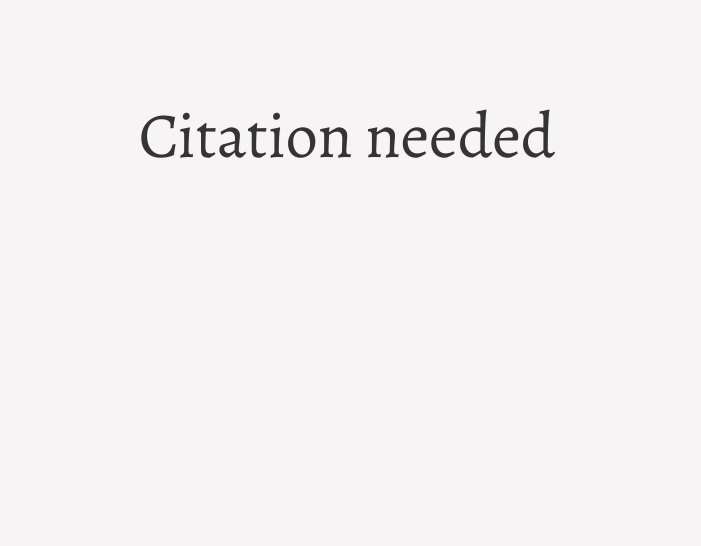
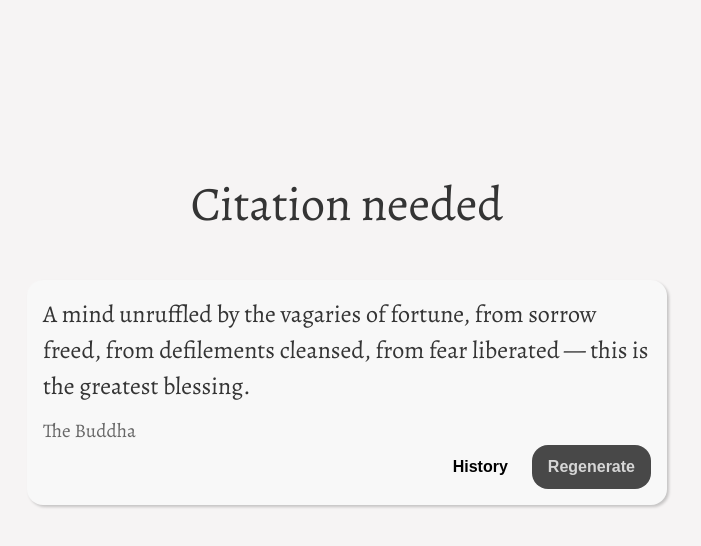
Before and after one commit to Anoromi/citation-needed, a Vue app: page / in a window 1280 px wide. Shown: the top 546 px of the page, without its empty margins (293-994 px from the left). Built offline with nearby package versions, Linux system fonts and the light colour scheme.

Commit message:
add mock quotecard

```diff
--- a/src/App.vue
+++ b/src/App.vue
@@ -1,32 +1,55 @@
-<script setup lang="ts"></script>
+<script setup lang="ts">
+import Quotecard from './components/Quotecard.vue';
+
+
+const mockCitation =  {
+"author": "The Buddha",
+    "content": "A mind unruffled by the vagaries of fortune, from sorrow freed, from defilements cleansed, from fear liberated — this is the greatest blessing.",
+    "tags": [
+        "Wisdom"
+    ],
+    "authorSlug": "the-buddha",
+}
+
+</script>
 
 <template>
   <main class="font-sans">
-    <div class="page">
-    <h1 class="font-serif">Citation needed</h1>
-    </div>
+    <article class="page">
+      <h1 class="font-serif">Citation needed</h1>
+      <Quotecard :data="mockCitation"></Quotecard>
+    </article>
   </main>
 </template>
 
 <style scoped>
+main {
+  display: flex;
+  flex-direction: column;
+  align-items: center;
+  height: 100%;
+}
 
-main {
+.page {
+  max-width: 60rem;
+  margin: 0 0.5rem;
+  width: 100%;
   display: flex;
   flex-direction: column;
   align-items: center;
 }
 
-.page {
-  max-width: 60rem;
+h1 {
+  font-size: 2rem;
+  margin-top: 20vh;
+  font-weight: 400;
+  font-style: normal;
+  text-align: center;
 }
 
-h1 {
-  font-size: 1rem;
-  margin-top: 10vh;
-  font-size: 4rem;
-  font-weight: 400;
-  font-style: normal;
-
+@media only screen and (min-width: 600px) {
+  h1 {
+    font-size: 3rem;
+  }
 }
-
 </style>
--- /dev/null
+++ b/src/components/Quotecard.vue
@@ -0,0 +1,110 @@
+<script setup lang="ts">
+const props = defineProps<{
+  data?: {
+    author: string;
+    content: string;
+    tags: string[];
+    authorSlug: string;
+  };
+}>();
+</script>
+<template>
+  <section class="citation-card">
+    <blockquote class="font-serif">{{ props.data?.content }}</blockquote>
+    <cite class="font-serif">{{ props.data?.author }}</cite>
+    <div class="button-row">
+      <button
+        class="text-button"
+        @click="
+          () => {
+            console.log('hello there');
+          }
+        "
+        type="button"
+      >
+        History
+      </button>
+      <button
+        class="primary-button"
+        @click="
+          () => {
+            console.log('hello there');
+          }
+        "
+        type="button"
+      >
+        Regenerate
+      </button>
+    </div>
+  </section>
+</template>
+
+<style scoped>
+.citation-card {
+  background: rgba(var(--surface), 1);
+  padding: 1rem;
+  border-radius: 1rem;
+  box-shadow: 2px 2px 3px rgba(0, 0, 0, 0.2);
+  max-width: 38rem;
+}
+
+.citation-card blockquote {
+  font-size: 1.5rem;
+  font-weight: normal;
+  margin: 0;
+}
+
+.citation-card cite {
+  font-size: 1.2rem;
+  color: rgba(var(--foreground-variant), 1);
+  display: block;
+  margin-top: 0.8rem;
+}
+
+.button-row {
+  display: flex;
+  justify-content: end;
+  width: 100%;
+  align-items: center;
+  column-gap: 0.5rem;
+}
+
+.text-button {
+  padding: 0.8rem 1rem;
+  border-radius: 1rem;
+  font-size: 1rem;
+  border: none;
+  background: transparent;
+  cursor: pointer;
+  transition: background ease-out 100ms;
+  font-weight: 700;
+}
+
+.text-button:hover {
+  background: rgba(var(--primary), 0.2);
+}
+
+.text-button:active {
+  background: rgba(var(--primary), 0.1);
+}
+
+.primary-button {
+  padding: 0.8rem 1rem;
+  border-radius: 1rem;
+  font-size: 1rem;
+  background: rgba(var(--primary), 1);
+  color: rgba(var(--primary-foreground), 1);
+  border: none;
+  transition: background ease-out 100ms;
+  font-weight: 700;
+  cursor: pointer;
+}
+
+.primary-button:hover {
+  background: rgba(var(--primary), 0.9);
+}
+
+.primary-button:active {
+  background: rgba(var(--primary), 0.8);
+}
+</style>
```
